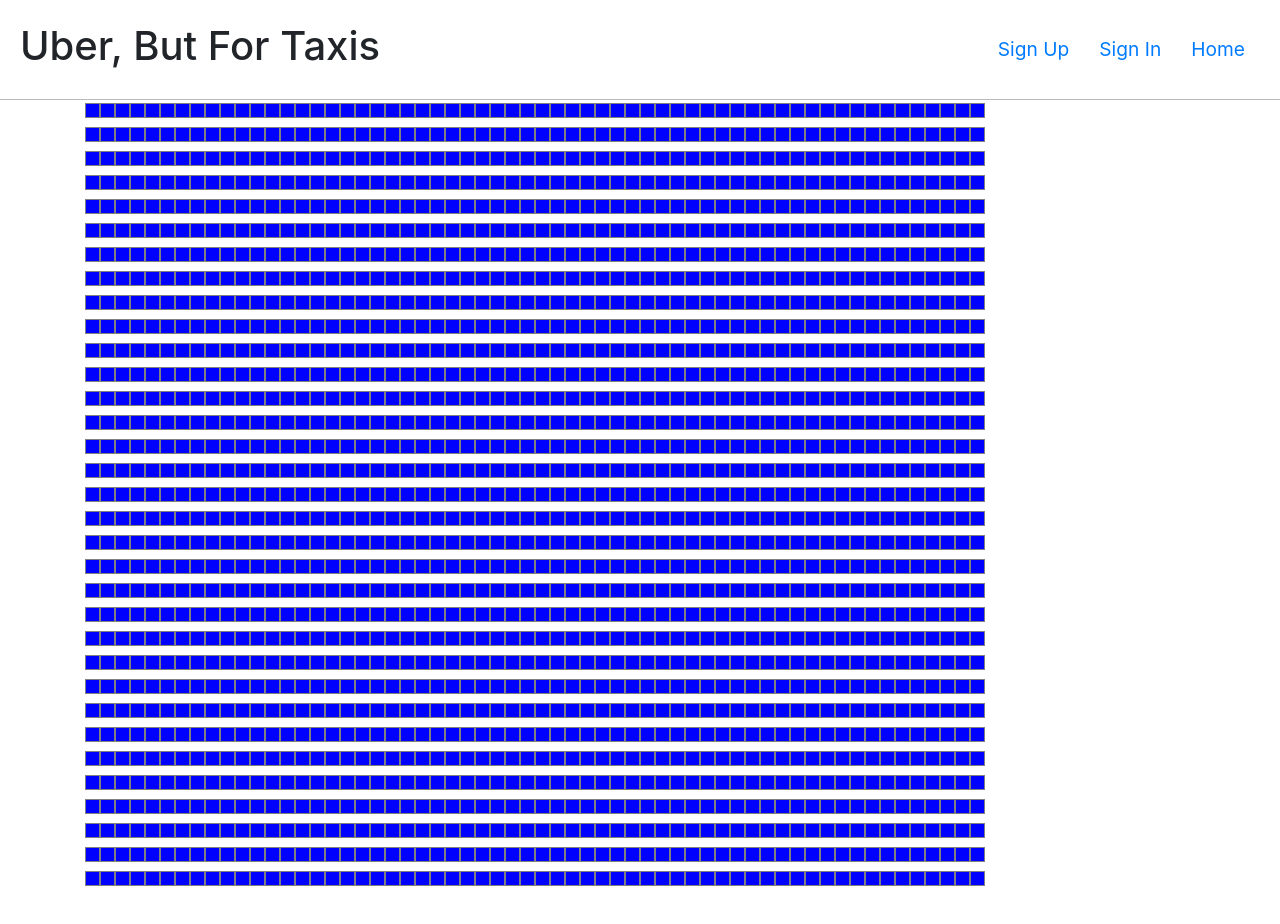
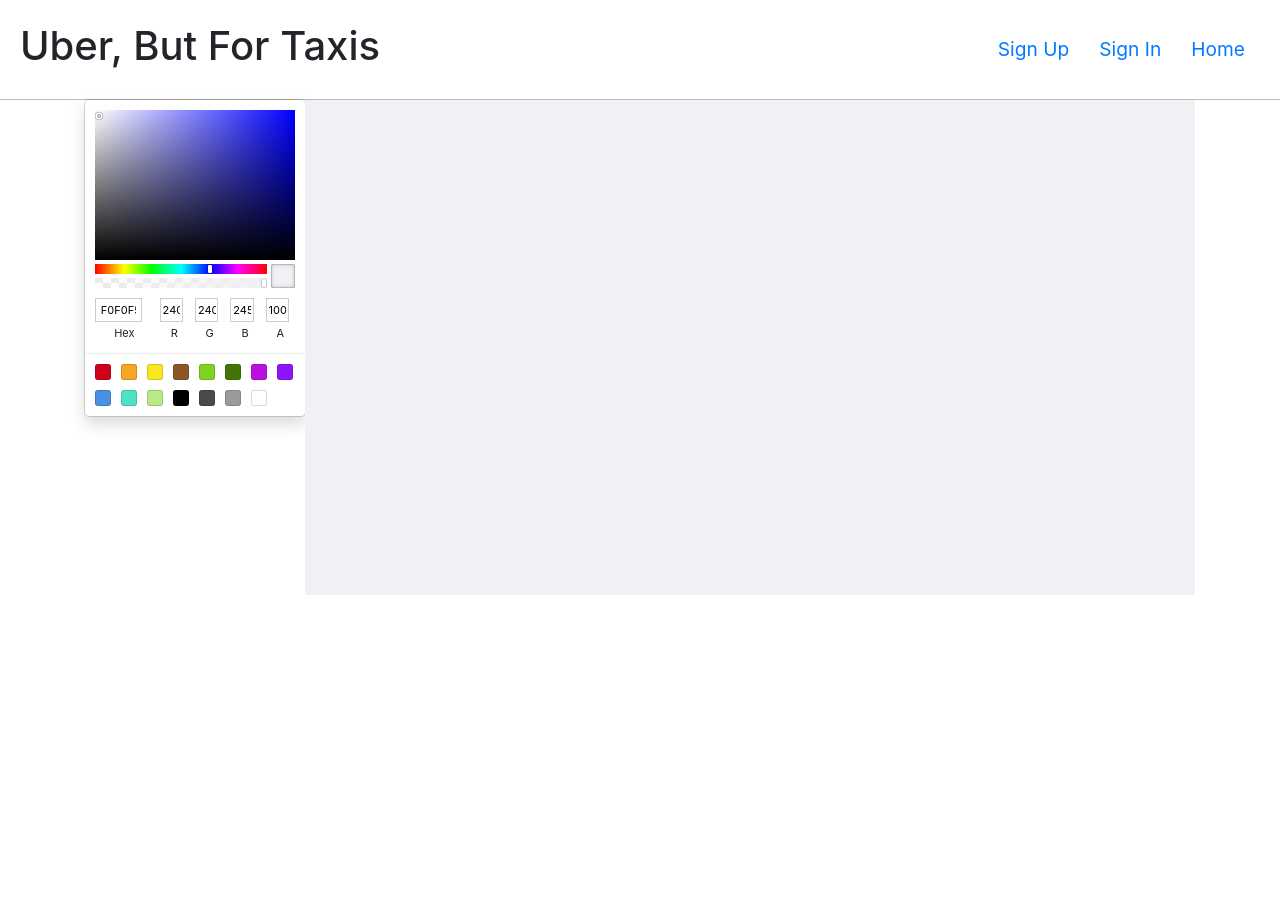
Before and after one commit to j-gottlieb/Pixelart-Garfunkel, a React app: page / in a window 1280 px wide. Shown: the top 924 px of the page. Built offline with nearby package versions, Linux system fonts and the light colour scheme.

Commit message:
Npm install React Color
Installed react color library and implemented one of it's components

```diff
--- a/package.json
+++ b/package.json
@@ -37,6 +37,7 @@
     "promise": "8.0.1",
     "raf": "3.4.0",
     "react": "^16.4.2",
+    "react-color": "^2.14.1",
     "react-dev-utils": "^5.0.1",
     "react-dom": "^16.4.2",
     "react-router-dom": "^4.3.1",
--- a/src/App.js
+++ b/src/App.js
@@ -1,6 +1,7 @@
 import React, { Component } from 'react'
 import './App.scss'
 import { Route, Link } from 'react-router-dom'
+import { SketchPicker } from 'react-color'
 
 import AuthenticatedRoute from './auth/components/AuthenticatedRoute'
 import Header from './header/Header'
@@ -15,7 +16,7 @@
     super()
 
     this.state = {
-      currentColor: 'red',
+      currentColor: '#f0f0f5',
       user: null,
       flashMessage: '',
       flashType: null,
@@ -26,7 +27,7 @@
   componentDidMount () {
     const canvas = []
     for (let i = 0; i <= 1979; i++) {
-      canvas.push('blue')
+      canvas.push(this.state.currentColor)
     }
     this.setState({
       canvas: canvas
@@ -55,10 +56,14 @@
     })
   }
 
+  handleChangeComplete = (color) => {
+    this.setState({ currentColor: color.hex })
+  }
+
   render () {
     const { flashMessage, flashType, user } = this.state
     const canvas = []
-    for (let i = 0; i <= 1979; i++) {
+    for (let i = 0; i <= 2969; i++) {
       canvas.push(
         <Pixel
           key={i}
@@ -85,8 +90,15 @@
           <AuthenticatedRoute user={user} path='/change-password' render={() => (
             <ChangePassword flash={this.flash} user={user} />
           )} />
-          <div className='canvas'>
-            {canvas}
+          <div className='artRoom'>
+            <div className='colorPicker'>
+              <SketchPicker
+                color={ this.state.currentColor }
+                onChangeComplete={ this.handleChangeComplete }/>
+            </div>
+            <div className='canvas'>
+              {canvas}
+            </div>
           </div>
         </main>
       </React.Fragment>
--- a/src/App.scss
+++ b/src/App.scss
@@ -47,15 +47,21 @@
   }
 }
 
+.artRoom {
+  display: flex;
+  align-content: start;
+}
+
 .canvas {
-  width: 900px;
+  position: relative;
+  display: grid;
+  grid-template-columns: repeat(60, 1fr);
+  grid-template-rows: repeat(100, 1fr);
+  width: 902px;
   height: 1500px;
+  margin: 0;
+  padding: 0;
 }
 
 .pixel {
-  border: 1px solid grey;
-  height: 15px;
-  width: 15px;
-  display: inline-block;
-  margin: 0;
 }
```
Also changed, not shown: 1 other file (tests, documents, lock files or other folders).
